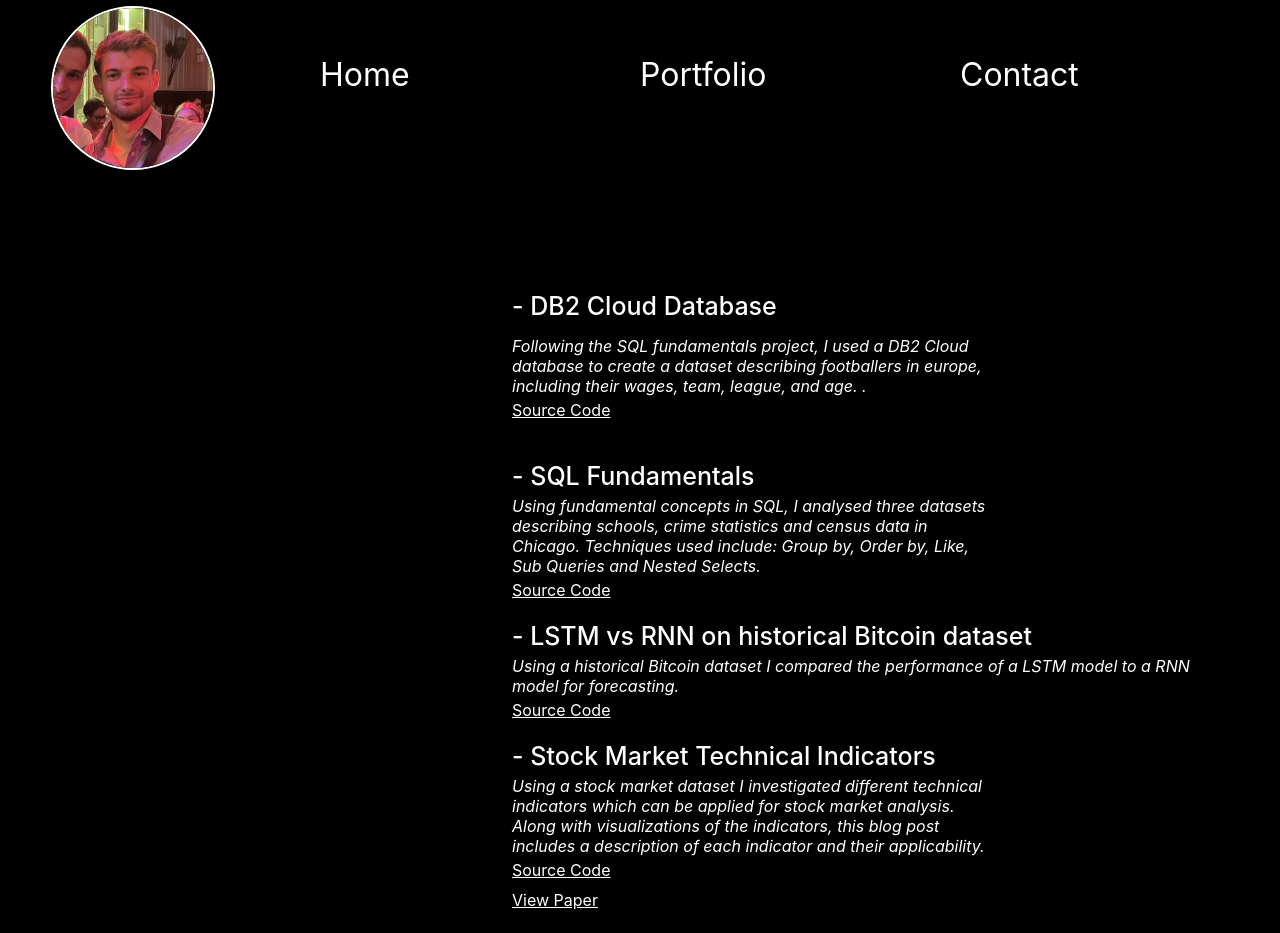
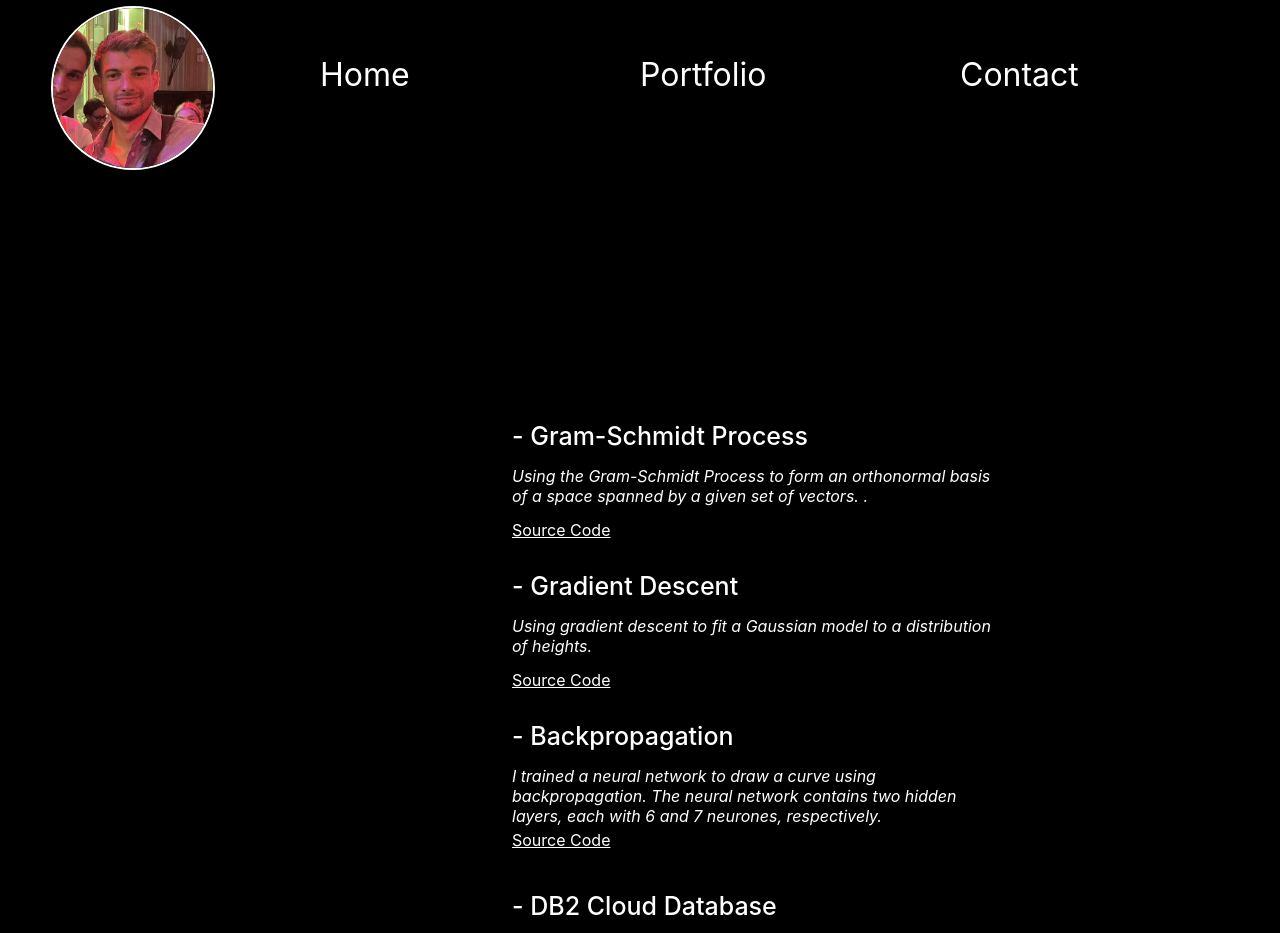
Before and after one commit to jacobhay2626/Portfolio_App_1, a React (Create React App) app: page /port in a window 1280 px wide. Shown: the top 933 px of the page. Built offline with nearby package versions, Linux system fonts and the light colour scheme.

Commit message:
Backprop, Grad Descent, Gram-Schm

```diff
--- a/src/App.css
+++ b/src/App.css
@@ -175,11 +175,96 @@
 /**************************** PORTFOLIO PAGE ********************************/
 
 
+.GramSchmidt_title{
+  position: absolute;
+  left: 40vw;
+  top: 400px;
+  font-size: 25px;
+  text-decoration: none;
+  color: white;
+  font-weight: 500;
+}
+
+.GramSchmidt_description{
+  font-size: 16px;
+  width: 480px;
+  font-style: italic;
+  position: absolute;
+  left: 40vw;
+  top: 450px;
+  color: white;
+}
+
+.GramSchmidt_link{
+  font-size: 16px;
+  color: white;
+  position: absolute;
+  left: 40vw;
+  top: 520px;
+}
+
+.GradientDescent_title{
+  position: absolute;
+  left: 40vw;
+  top: 550px;
+  font-size: 25px;
+  text-decoration: none;
+  color: white;
+  font-weight: 500;
+}
+
+.GradientDescent_description{
+  font-size: 16px;
+  width: 480px;
+  font-style: italic;
+  position: absolute;
+  left: 40vw;
+  top: 600px;
+  color: white;
+}
+
+.GradientDescent_link{
+  font-size: 16px;
+  color: white;
+  position: absolute;
+  left: 40vw;
+  top: 670px;
+}
+
+
+.BackProp_title{
+  position: absolute;
+  left: 40vw;
+  top: 700px;
+  font-size: 25px;
+  text-decoration: none;
+  color: white;
+  font-weight: 500;
+}
+
+.BackProp_description{
+  font-size: 16px;
+  width: 480px;
+  font-style: italic;
+  position: absolute;
+  left: 40vw;
+  top: 750px;
+  color: white;
+}
+
+.BackProp_link{
+  font-size: 16px;
+  color: white;
+  position: absolute;
+  left: 40vw;
+  top: 830px;
+}
+
 
 .DB2-Cloud_title{
   position: absolute;
   left: 40vw;
-  top: 270px;
+  top: 870px;
   font-size: 25px;
   text-decoration: none;
   color: white;
@@ -192,7 +277,7 @@
   font-style: italic;
   position: absolute;
   left: 40vw;
-  top: 320px;
+  top: 920px;
   color: white;
 }
 
@@ -201,13 +286,13 @@
   color: white;
   position: absolute;
   left: 40vw;
-  top: 400px;
+  top: 1000px;
 }
 
 .SQL_fundamentals_title{
   position: absolute;
   left: 40vw;
-  top: 440px;
+  top: 1040px;
   font-size: 25px;
   text-decoration: none;
   color: white;
@@ -220,7 +305,7 @@
   font-style: italic;
   position: absolute;
   left: 40vw;
-  top: 480px;
+  top: 1080px;
   color: white;
 }
 
@@ -229,14 +314,14 @@
   color: white;
   position: absolute;
   left: 40vw;
-  top: 580px;
+  top: 1180px;
 }
 
 
 .RNN_v_LSTM_title{
   position: absolute;
   left: 40vw;
-  top: 600px;
+  top: 1200px;
   font-size: 25px;
   text-decoration: none;
   color: white;
@@ -249,7 +334,7 @@
   font-style: italic;
   position: absolute;
   left: 40vw;
-  top: 640px;
+  top: 1240px;
   color: white;
 }
 
@@ -258,13 +343,13 @@
   color: white;
   position: absolute;
   left: 40vw;
-  top: 700px;
+  top: 1300px;
 }
 
 .SM_tech_indicators_title{
   position: absolute;
   left: 40vw;
-  top: 720px;
+  top: 1320px;
   font-size: 25px;
   text-decoration: none;
   color: white;
@@ -277,7 +362,7 @@
   font-style: italic;
   position: absolute;
   left: 40vw;
-  top: 760px;
+  top: 1360px;
   color: white;
 }
 
@@ -286,7 +371,7 @@
   color: white;
   position: absolute;
   left: 40vw;
-  top: 860px;
+  top: 1460px;
 }
 
 .SM_tech_pdf{
@@ -294,12 +379,12 @@
   position: absolute;
   color: white;
   left: 40vw;
-  top: 890px;
+  top: 1490px;
 }
 .time_series_vis_title{
   position: absolute;
   left: 40vw;
-  top: 910px;
+  top: 1510px;
   font-size: 25px;
   text-decoration: none;
   color: white;
@@ -312,7 +397,7 @@
   font-style: italic;
   position: absolute;
   left: 40vw;
-  top: 960px;
+  top: 1560px;
   color: white;
 }
 
@@ -321,13 +406,13 @@
   color: white;
   position: absolute;
   left: 40vw;
-  top: 1050px;
+  top: 1650px;
 }
 
 .trading_engine_title {
   position: absolute;
   left: 40vw;
-  top: 1080px;
+  top: 1680px;
   font-size: 25px;
   text-decoration: none;
   color: white;
@@ -340,7 +425,7 @@
   font-style: italic;
   position: absolute;
   left: 40vw;
-  top: 1130px;
+  top: 1730px;
   color: white;
 }
 
@@ -349,7 +434,7 @@
   color: white;
   position: absolute;
   left: 40vw;
-  top: 1270px;
+  top: 1870px;
 }
 
 
@@ -361,7 +446,7 @@
 .sma_title {
   position: absolute;
   left: 40vw;
-  top: 1290px;
+  top: 1890px;
   font-size: 25px;
   text-decoration: none;
   color: white;
@@ -374,7 +459,7 @@
   font-style: italic;
   position: absolute;
   left: 40vw;
-  top: 1330px;
+  top: 1930px;
   color: white;
 }
 
@@ -382,7 +467,7 @@
   font-size: 16px;
   position: absolute;
   left: 40vw;
-  top: 1450px;
+  top: 2050px;
   color: white;
 
 }
@@ -394,7 +479,7 @@
 .ffnn_title{
   position: absolute;
   left: 40vw;
-  top: 1490px;
+  top: 2090px;
   font-size: 25px;
   text-decoration: none;
   color: white;
@@ -407,7 +492,7 @@
   font-style: italic;
   position: absolute;
   left: 40vw;
-  top: 1530px;
+  top: 2130px;
   color: white;
 }
 
@@ -415,7 +500,7 @@
   font-size: 16px;
   position: absolute;
   left: 40vw;
-  top: 1610px;
+  top: 2210px;
   color: white;
 }
 
@@ -426,7 +511,7 @@
 .NFT_Title_1 {
   position: absolute;
   left: 40vw;
-  top: 1650px;
+  top: 2250px;
   font-size: 25px;
   font-weight: 500;
   color: white;
@@ -438,7 +523,7 @@
   width: 480px;
   position: absolute;
   left: 40vw;
-  top: 1690px;
+  top: 2290px;
   color: white;
 }
 
@@ -447,7 +532,7 @@
   color: white;
   position: absolute;
   left: 40vw;
-  top: 1730px;
+  top: 2330px;
 }
 
 .NFT_Basic{
@@ -457,7 +542,7 @@
 .NFT_Title_2 {
   position: absolute;
   left: 40vw;
-  top: 1770px;
+  top: 2370px;
   font-size: 25px;
   font-weight: 500;
   color: white;
@@ -469,7 +554,7 @@
   font-style: italic;
   position: absolute;
   left: 40vw;
-  top: 1810px;
+  top: 2410px;
   color: white;
 }
 
@@ -478,7 +563,7 @@
   color: white;
   position: absolute;
   left: 40vw;
-  top: 1870px;
+  top: 2470px;
 }
 
 
@@ -489,7 +574,7 @@
 .NFT_Title_3 {
   position: absolute;
   left: 40vw;
-  top: 1910px;
+  top: 2510px;
   font-size: 25px;
   font-weight: 500;
   color: white;
@@ -501,7 +586,7 @@
   width: 480px;
   position: absolute;
   left: 40vw;
-  top: 1950px;
+  top: 2550px;
   color: white;
 }
 
@@ -510,7 +595,7 @@
   color: white;
   position: absolute;
   left: 40vw;
-  top: 2040px;
+  top: 2640px;
 }
 
 /*.ML_Python_cert{*/
@@ -613,7 +698,7 @@
 .Masters_Title {
   position: absolute;
   left: 40vw;
-  top: 2070px;
+  top: 2670px;
   font-size: 25px;
   text-decoration: none;
   color: white;
@@ -626,7 +711,7 @@
   font-style: italic;
   position: absolute;
   left: 40vw;
-  top: 2110px;
+  top: 2710px;
   color: white;
 }
 
@@ -635,7 +720,7 @@
   color: white;
   position: absolute;
   left: 40vw;
-  top: 2230px;
+  top: 2830px;
 }
 
 .masters_pdf{
@@ -643,7 +728,7 @@
   color: white;
   position: absolute;
   left: 40vw;
-  top: 2250px;
+  top: 2850px;
 }
 
 /*********************************** Contact Page *********************************/
--- a/src/Routes/portfolio.js
+++ b/src/Routes/portfolio.js
@@ -10,11 +10,40 @@ function Portfolio() {
     return (
         <div className={"Portfolio_Page"}>
 
+            <div className={"GramSchmidt"}>
+                <h2 className={"GramSchmidt_title"}> - Gram-Schmidt Process </h2>
+                <p className={'GramSchmidt_description'}> Using the Gram-Schmidt Process to form an orthonormal basis of
+                    a space spanned by a given set of vectors. .</p>
+                <Link className={"GramSchmidt_link"}
+                      to={"https://github.com/jacobhay2626/SQL_Fundamentals"} target={"_blank"}>Source
+                    Code</Link>
+            </div>
+
+
+            <div className={"GradientDescent"}>
+                <h2 className={"GradientDescent_title"}> - Gradient Descent </h2>
+                <p className={'GradientDescent_description'}> Using gradient descent to fit a Gaussian model to a
+                    distribution of heights.</p>
+                <Link className={"GradientDescent_link"}
+                      to={"https://github.com/jacobhay2626/SQL_Fundamentals"} target={"_blank"}>Source
+                    Code</Link>
+            </div>
+
+            <div className={"BackProp"}>
+                <h2 className={"BackProp_title"}> - Backpropagation </h2>
+                <p className={'BackProp_description'}> I trained a neural network to draw a curve using backpropagation.
+                    The neural network contains two hidden layers, each with 6 and 7 neurones, respectively. </p>
+                <Link className={"BackProp_link"}
+                      to={"https://github.com/jacobhay2626/SQL_Fundamentals"} target={"_blank"}>Source
+                    Code</Link>
+            </div>
+
+
             <div className={"DB2-Cloud"}>
                 <h2 className={"DB2-Cloud_title"}> - DB2 Cloud Database</h2>
                 <p className={'DB2-Cloud_description'}> Following the SQL fundamentals project, I used a DB2 Cloud
                     database to create a dataset describing footballers in europe, including their wages, team, league,
-                    and age. .</p>
+                    and age.</p>
                 <Link className={"DB2-Cloud_link"}
                       to={"https://github.com/jacobhay2626/SQL_Fundamentals"} target={"_blank"}>Source
                     Code</Link>
```
